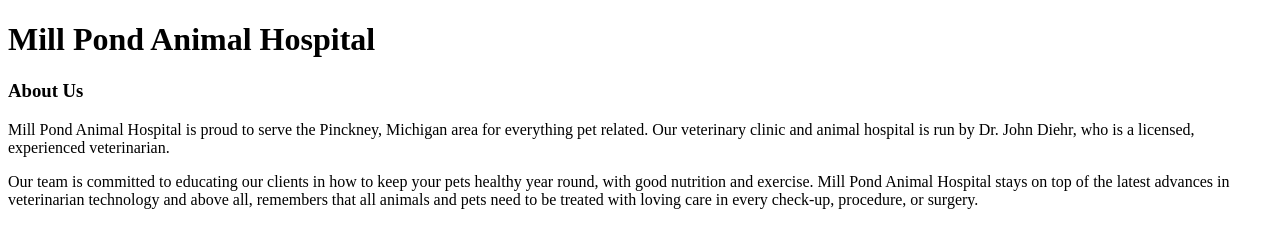
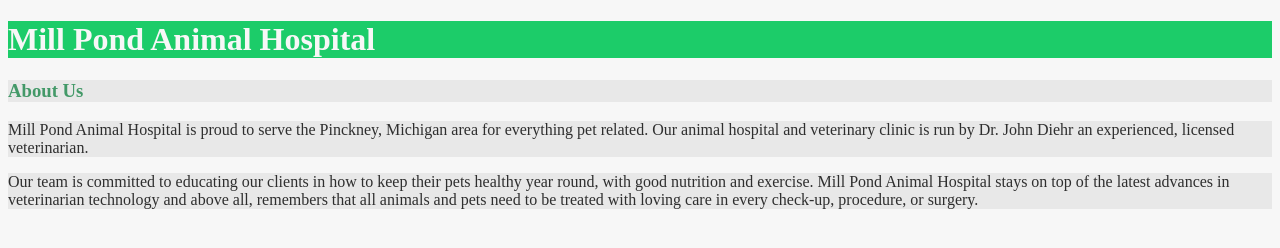
Before and after one commit to buikema/buikema.github.io, a plain HTML site: page index.html in a window 1280 px wide. Drawn offline with Linux system fonts and the light colour scheme.

Commit message:
Content Update and Styles!
Updated some of the wording for about page. Added background and text
colors.

```diff
--- a/css/main.css
+++ b/css/main.css
@@ -0,0 +1,18 @@
+body {
+	background-color: #F7F7F7;
+	color: #2E2E2E;
+}
+
+h1 {
+	background-color: #1CCC69;
+	color: #F7F7F7;
+}
+
+h3 {
+	background-color: #E8E8E8;
+	color: #439968;
+}
+
+p{
+	background-color: #E8E8E8;
+}
--- a/index.html
+++ b/index.html
@@ -10,9 +10,9 @@
 
 	<h3>About Us</h3>
 
-	<p>Mill Pond Animal Hospital is proud to serve the Pinckney, Michigan area for everything pet related. Our veterinary clinic and animal hospital is run by Dr. John Diehr, who is a licensed, experienced veterinarian.</p>
+	<p>Mill Pond Animal Hospital is proud to serve the Pinckney, Michigan area for everything pet related. Our animal hospital and veterinary clinic is run by Dr. John Diehr an experienced, licensed veterinarian.</p>
 
-	<p>Our team is committed to educating our clients in how to keep your pets healthy year round, with good nutrition and exercise. Mill Pond Animal Hospital stays on top of the latest advances in veterinarian technology and above all, remembers that all animals and pets need to be treated with loving care in every check-up, procedure, or surgery.</p>
+	<p>Our team is committed to educating our clients in how to keep their pets healthy year round, with good nutrition and exercise. Mill Pond Animal Hospital stays on top of the latest advances in veterinarian technology and above all, remembers that all animals and pets need to be treated with loving care in every check-up, procedure, or surgery.</p>
 
 </body>
 </html>
```
